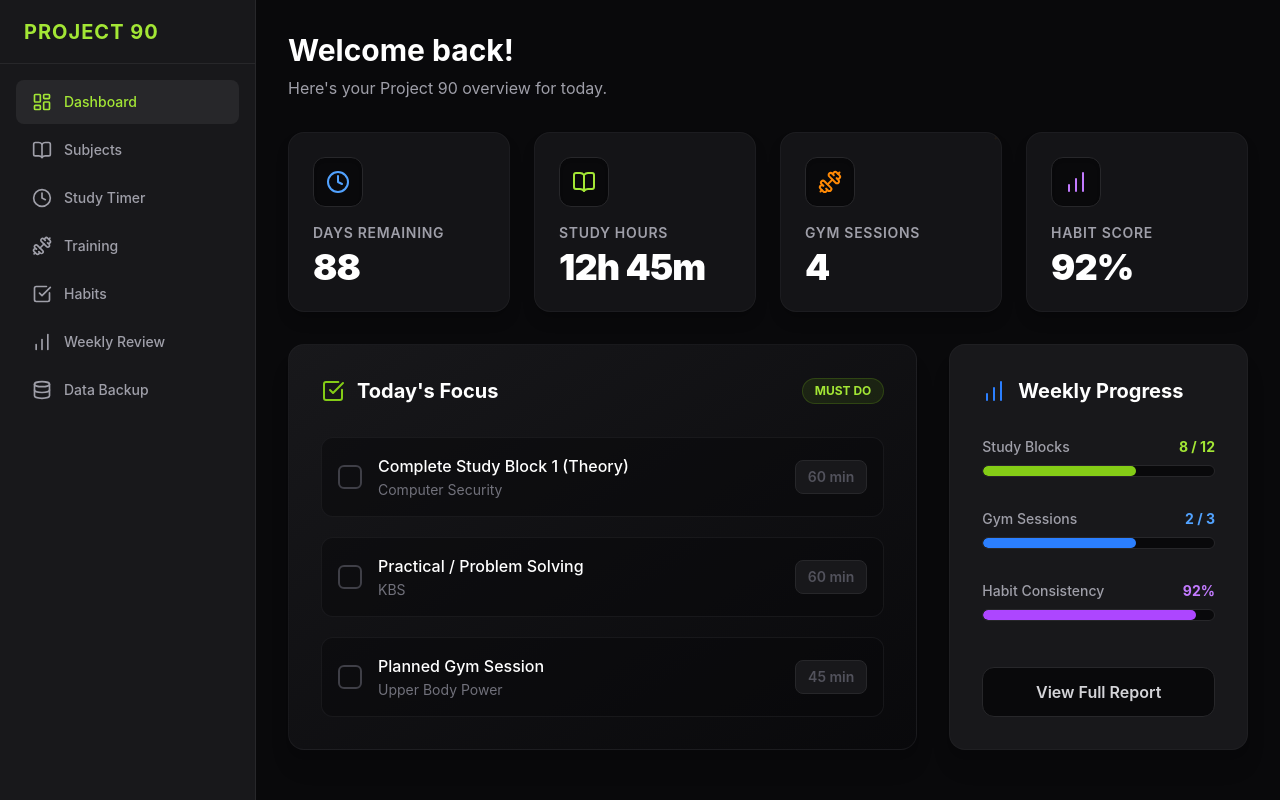
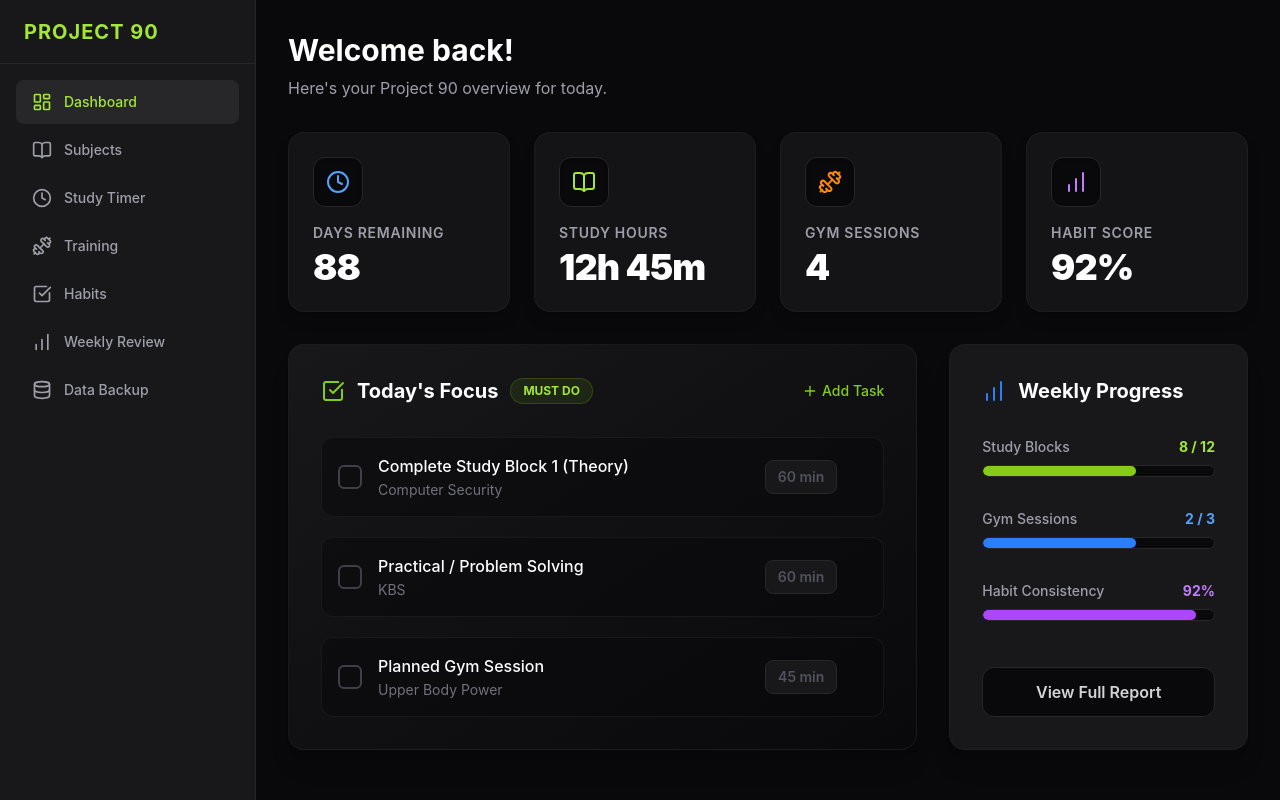
Before and after one commit to sasmitha-sudusinghe/Project90, a React (Vite) app: page / in a window 1280 px wide. Built offline with nearby package versions, Linux system fonts and the light colour scheme; no server answers.

Commit message:
dashboard updated

```diff
--- a/src/App.tsx
+++ b/src/App.tsx
@@ -1,6 +1,14 @@
 import { useState, useEffect } from 'react';
 import { BrowserRouter as Router, Routes, Route, NavLink } from 'react-router-dom';
-import { LayoutDashboard, BookOpen, Clock, Dumbbell, CheckSquare, BarChart, Menu, X, Database, Edit2 } from 'lucide-react';
+import { LayoutDashboard, BookOpen, Clock, Dumbbell, CheckSquare, BarChart, Menu, X, Database, Edit2, Plus, Trash2, Check } from 'lucide-react';
+
+type FocusTask = {
+  id: number;
+  title: string;
+  subject: string;
+  time: string;
+  completed: boolean;
+};
 import Subjects from './pages/Subjects';
 import StudyTimer from './pages/StudyTimer';
 import Training from './pages/Training';
@@ -69,10 +77,40 @@ function Dashboard() {
   const [gymSessions, setGymSessions] = useState(() => localStorage.getItem('p90_gymSessions') || '4');
   const [habitScore, setHabitScore] = useState(() => localStorage.getItem('p90_habitScore') || '92%');
 
+  const [focusTasks, setFocusTasks] = useState<FocusTask[]>(() => {
+    const saved = localStorage.getItem('p90_focusTasks');
+    if (saved) {
+      try { return JSON.parse(saved); } catch (e) {}
+    }
+    return [
+      { id: 1, title: 'Complete Study Block 1 (Theory)', subject: 'Computer Security', time: '60 min', completed: false },
+      { id: 2, title: 'Practical / Problem Solving', subject: 'KBS', time: '60 min', completed: false },
+      { id: 3, title: 'Planned Gym Session', subject: 'Upper Body Power', time: '45 min', completed: false }
+    ];
+  });
+
   useEffect(() => { localStorage.setItem('p90_targetDate', targetDate); }, [targetDate]);
   useEffect(() => { localStorage.setItem('p90_studyHours', studyHours); }, [studyHours]);
   useEffect(() => { localStorage.setItem('p90_gymSessions', gymSessions); }, [gymSessions]);
   useEffect(() => { localStorage.setItem('p90_habitScore', habitScore); }, [habitScore]);
+  useEffect(() => { localStorage.setItem('p90_focusTasks', JSON.stringify(focusTasks)); }, [focusTasks]);
+
+  const toggleFocusTask = (id: number) => {
+    setFocusTasks(tasks => tasks.map(t => t.id === id ? { ...t, completed: !t.completed } : t));
+  };
+
+  const addFocusTask = () => {
+    const title = prompt('Task title:');
+    if (!title) return;
+    const subject = prompt('Subject (optional):') || '';
+    const time = prompt('Estimated time (e.g. 60 min):') || '';
+    setFocusTasks([...focusTasks, { id: Date.now(), title, subject, time, completed: false }]);
+  };
+
+  const removeFocusTask = (id: number, e: React.MouseEvent) => {
+    e.stopPropagation();
+    setFocusTasks(tasks => tasks.filter(t => t.id !== id));
+  };
 
   const calculateDaysRemaining = () => {
     const target = new Date(targetDate);
@@ -161,30 +199,44 @@ function Dashboard() {
         {/* Today's Focus */}
         <div className="lg:col-span-2 bg-gradient-to-br from-zinc-900 to-zinc-950 border border-zinc-800/50 rounded-2xl p-8 shadow-xl">
           <div className="flex items-center justify-between mb-8">
+            <div className="flex items-center space-x-3">
               <h2 className="text-xl font-bold text-white flex items-center">
                 <CheckSquare className="text-lime-500 mr-3" size={24} />
                 Today's Focus
               </h2>
               <span className="px-3 py-1 bg-lime-500/10 text-lime-400 text-xs font-bold rounded-full border border-lime-500/20">MUST DO</span>
             </div>
+            <button onClick={addFocusTask} className="flex items-center text-sm font-medium text-lime-500 hover:text-lime-400 transition-colors">
+              <Plus size={16} className="mr-1" /> Add Task
+            </button>
+          </div>
 
           <div className="space-y-5">
-            {[
-              { title: 'Complete Study Block 1 (Theory)', subject: 'Computer Security', time: '60 min' },
-              { title: 'Practical / Problem Solving', subject: 'KBS', time: '60 min' },
-              { title: 'Planned Gym Session', subject: 'Upper Body Power', time: '45 min' }
-            ].map((task, i) => (
-              <div key={i} className="flex items-center p-4 bg-zinc-950/50 border border-zinc-800/50 rounded-xl hover:border-zinc-700 transition-colors group cursor-pointer">
-                <div className="w-6 h-6 rounded-md border-2 border-zinc-700 group-hover:border-lime-500 mr-4 flex-shrink-0 transition-colors" />
-                <div className="flex-1">
+            {focusTasks.length === 0 ? (
+              <div className="text-zinc-500 text-center py-6">No tasks added yet.</div>
+            ) : (
+              focusTasks.map((task) => (
+                <div key={task.id} onClick={() => toggleFocusTask(task.id)} className="flex items-center p-4 bg-zinc-950/50 border border-zinc-800/50 rounded-xl hover:border-zinc-700 transition-colors group cursor-pointer relative overflow-hidden">
+                  <div className={`w-6 h-6 rounded-md border-2 mr-4 flex items-center justify-center flex-shrink-0 transition-colors ${task.completed ? 'bg-lime-500 border-lime-500' : 'border-zinc-700 group-hover:border-lime-500'}`}>
+                    {task.completed && <Check size={14} className="text-zinc-950 font-bold" strokeWidth={4} />}
+                  </div>
+                  <div className={`flex-1 transition-opacity ${task.completed ? 'opacity-50 line-through' : ''}`}>
                     <h4 className="text-white font-medium">{task.title}</h4>
                     <p className="text-zinc-500 text-sm mt-0.5">{task.subject}</p>
                   </div>
-                <div className="text-sm font-semibold text-zinc-600 bg-zinc-900 px-3 py-1.5 rounded-lg border border-zinc-800">
+                  <div className="flex items-center space-x-3">
+                    {task.time && (
+                      <div className="text-sm font-semibold text-zinc-600 bg-zinc-900 px-3 py-1.5 rounded-lg border border-zinc-800 transition-opacity">
                         {task.time}
                       </div>
+                    )}
+                    <button onClick={(e) => removeFocusTask(task.id, e)} className="text-zinc-500 hover:text-red-500 opacity-0 group-hover:opacity-100 transition-opacity" title="Remove task">
+                      <Trash2 size={18} />
+                    </button>
                   </div>
-            ))}
+                </div>
+              ))
+            )}
           </div>
         </div>
 
@@ -227,7 +279,7 @@ function Dashboard() {
             </div>
           </div>
 
-          <button className="w-full py-3 mt-8 bg-zinc-950 hover:bg-zinc-800 text-zinc-300 font-semibold rounded-xl border border-zinc-800 transition-colors">
+          <button onClick={() => alert('Full report is not yet implemented.')} className="w-full py-3 mt-8 bg-zinc-950 hover:bg-zinc-800 text-zinc-300 font-semibold rounded-xl border border-zinc-800 transition-colors">
             View Full Report
           </button>
         </div>
```
Lines whose indentation alone changed are shown as unchanged.
